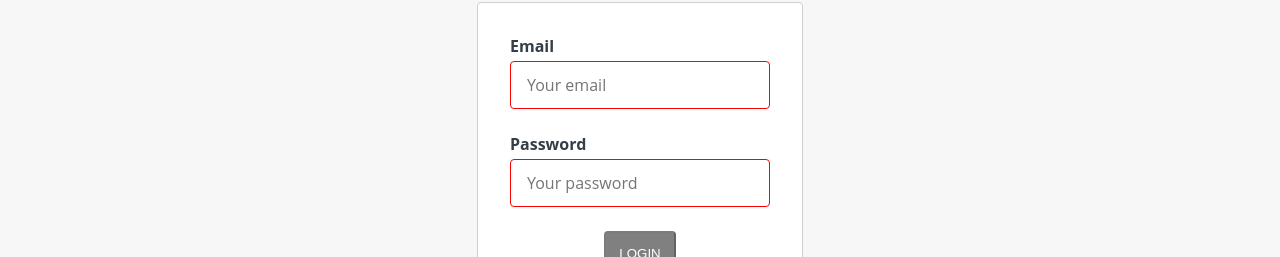
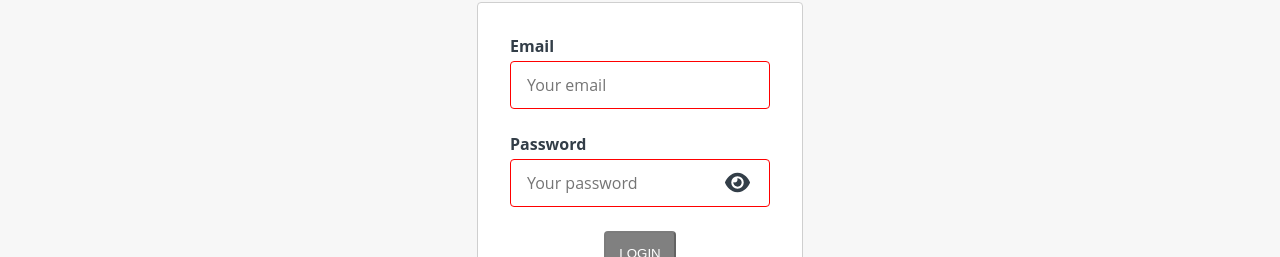
Before and after one commit to halaveika/courses-app, an Angular app: page / in a window 1280 px wide. Shown: the part 415-672 px from the top of the page. Built offline with nearby package versions, Linux system fonts and the light colour scheme.

Commit message:
feat: add custom toggle password pipe for login and register form

```diff
--- a/src/app/shared/components/login-form/login-form.component.html
+++ b/src/app/shared/components/login-form/login-form.component.html
@@ -28,8 +28,8 @@
             placeholder="Your password"
             [(ngModel)]="loginModel.password"
             name="password"
-            #password="ngModel"
             required
+            togglePassword
           />
           <div *ngIf="loginForm.submitted || loginForm.controls['password']?.touched">
             <div *ngIf="loginForm.controls['password'].errors?.['required']">Password is required</div>
--- a/src/app/shared/components/login-form/login-form.component.scss
+++ b/src/app/shared/components/login-form/login-form.component.scss
@@ -30,6 +30,9 @@
 .app-plate {
   width: fit-content;
   min-height: auto;
+  .form__control {
+    position: relative;
+  }
 }
 
 .form__action {
--- a/src/app/shared/components/login-form/login-form.component.ts
+++ b/src/app/shared/components/login-form/login-form.component.ts
@@ -1,6 +1,8 @@
 import { Component, EventEmitter, Output } from '@angular/core';
 import { LoginAction } from '../../models/loginAction-type';
 import { LoginModel } from '../../models/loginModel-type';
+import { FaIconLibrary } from '@fortawesome/angular-fontawesome';
+import { fas } from '@fortawesome/free-solid-svg-icons';
 
 @Component({
   selector: 'app-login-form',
@@ -11,6 +13,9 @@ export class LoginFormComponent {
   @Output() loginSubmitted = new EventEmitter<LoginAction>();
   @Output() register = new EventEmitter<string>();
   loginModel: LoginModel = {email:'',password: ''}
+  constructor(public library: FaIconLibrary) {
+    library.addIconPacks(fas);
+  }
 
   onSubmit() {
     if (this.loginModel.email && this.loginModel.password) {
--- a/src/app/shared/components/registration-form/registration-form.component.html
+++ b/src/app/shared/components/registration-form/registration-form.component.html
@@ -36,6 +36,7 @@
           id="password"
           placeholder="Input text"
           formControlName="password"
+          togglePassword
         />
         <div *ngIf="registrationForm.get('password')?.invalid && (registrationForm.get('password')?.touched || submitted)">
           <div *ngIf="registrationForm.get('password')?.errors?.['required']">Password is required</div>
--- a/src/app/shared/components/registration-form/registration-form.component.scss
+++ b/src/app/shared/components/registration-form/registration-form.component.scss
@@ -8,6 +8,9 @@
 .app-plate {
   width: fit-content;
   min-height: auto;
+  .form__control {
+    position: relative;
+  }
   .registration-form {
     max-width: 260px;
     width: fit-content;
--- a/src/app/shared/components/registration-form/registration-form.component.ts
+++ b/src/app/shared/components/registration-form/registration-form.component.ts
@@ -2,7 +2,6 @@ import { Component, Output, EventEmitter } from '@angular/core';
 import { FormGroup, FormBuilder, Validators } from '@angular/forms';
 import { EmailValidatorDirective } from '../../../shared/directives/email-validator.directive';
 import { LoginAction } from '../../models/loginAction-type';
-import { LoginModel } from '../../models/loginModel-type';
 
 @Component({
   selector: 'app-registration-form',
@@ -12,12 +11,12 @@ import { LoginModel } from '../../models/loginModel-type';
 export class RegistrationFormComponent {
   registrationForm: FormGroup;
   submitted = false;
+  togglePassword = false;
   @Output() loginSubmitted = new EventEmitter<LoginAction>();
   @Output() login = new EventEmitter<string>();
 
   constructor(private formBuilder: FormBuilder) {
     this.registrationForm = this.formBuilder.group({
-      name: ['', [Validators.required, Validators.minLength(6)]],
       email: ['', [Validators.required, new EmailValidatorDirective()]],
       password: ['', [Validators.required]],
     });
--- /dev/null
+++ b/src/app/shared/directives/toggle-password.directive.ts
@@ -0,0 +1,36 @@
+import { Directive, ElementRef } from '@angular/core';
+import { FaIconLibrary } from '@fortawesome/angular-fontawesome';
+import { fas } from '@fortawesome/free-solid-svg-icons';
+
+@Directive({
+  selector: '[togglePassword]'
+})
+export class TogglePasswordDirective {
+
+  private _shown = false;
+
+  constructor(private el: ElementRef, private library: FaIconLibrary) {
+    library.addIconPacks(fas);
+    const parent = this.el.nativeElement.parentNode;
+    const toggleBtn = document.createElement('div');
+    toggleBtn.classList.add('toggle-btn');
+    toggleBtn.style.width = "25px";
+    toggleBtn.style.height = "25px";
+    toggleBtn.innerHTML=`<fa-icon _ngcontent-rau-c20="" class="ng-fa-icon" ng-reflect-icon="fas,eye"><svg role="img" aria-hidden="true" focusable="false" data-prefix="fas" data-icon="eye" class="svg-inline--fa fa-eye" xmlns="http://www.w3.org/2000/svg" viewBox="0 0 576 512" style="display: block; width: 100%; height: 100%;"><path fill="currentColor" d="M288 32c-80.8 0-145.5 36.8-192.6 80.6C48.6 156 17.3 208 2.5 243.7c-3.3 7.9-3.3 16.7 0 24.6C17.3 304 48.6 356 95.4 399.4C142.5 443.2 207.2 480 288 480s145.5-36.8 192.6-80.6c46.8-43.5 78.1-95.4 93-131.1c3.3-7.9 3.3-16.7 0-24.6c-14.9-35.7-46.2-87.7-93-131.1C433.5 68.8 368.8 32 288 32zM144 256a144 144 0 1 1 288 0 144 144 0 1 1 -288 0zm144-64c0 35.3-28.7 64-64 64c-7.1 0-13.9-1.2-20.3-3.3c-5.5-1.8-11.9 1.6-11.7 7.4c.3 6.9 1.3 13.8 3.2 20.7c13.7 51.2 66.4 81.6 117.6 67.9s81.6-66.4 67.9-117.6c-11.1-41.5-47.8-69.4-88.6-71.1c-5.8-.2-9.2 6.1-7.4 11.7c2.1 6.4 3.3 13.2 3.3 20.3z"></path></svg></fa-icon>`
+    toggleBtn.addEventListener('click', () => {
+      this.toggle(toggleBtn);
+    });
+    parent.appendChild(toggleBtn);
+  }
+
+  toggle(toggleBtn:Element) {
+    this._shown = !this._shown;
+    if (this._shown) {
+      this.el.nativeElement.setAttribute('type', 'text');
+      toggleBtn.innerHTML=`<fa-icon _ngcontent-rau-c20="" class="ng-fa-icon" ng-reflect-icon="fas,eye"><svg role="img" aria-hidden="true" focusable="false" data-prefix="fas" data-icon="eye" class="svg-inline--fa fa-eye" xmlns="http://www.w3.org/2000/svg" viewBox="0 0 576 512" style="display: block; width: 100%; height: 100%;"><path fill="currentColor" d="M288 32c-80.8 0-145.5 36.8-192.6 80.6C48.6 156 17.3 208 2.5 243.7c-3.3 7.9-3.3 16.7 0 24.6C17.3 304 48.6 356 95.4 399.4C142.5 443.2 207.2 480 288 480s145.5-36.8 192.6-80.6c46.8-43.5 78.1-95.4 93-131.1c3.3-7.9 3.3-16.7 0-24.6c-14.9-35.7-46.2-87.7-93-131.1C433.5 68.8 368.8 32 288 32zM144 256a144 144 0 1 1 288 0 144 144 0 1 1 -288 0zm144-64c0 35.3-28.7 64-64 64c-7.1 0-13.9-1.2-20.3-3.3c-5.5-1.8-11.9 1.6-11.7 7.4c.3 6.9 1.3 13.8 3.2 20.7c13.7 51.2 66.4 81.6 117.6 67.9s81.6-66.4 67.9-117.6c-11.1-41.5-47.8-69.4-88.6-71.1c-5.8-.2-9.2 6.1-7.4 11.7c2.1 6.4 3.3 13.2 3.3 20.3z"></path></svg></fa-icon>`
+    } else {
+      this.el.nativeElement.setAttribute('type', 'password');
+      toggleBtn.innerHTML=`<fa-icon _ngcontent-gxy-c20="" class="ng-fa-icon" ng-reflect-icon="fas,eye-slash"><svg role="img" aria-hidden="true" focusable="false" data-prefix="fas" data-icon="eye-slash" class="svg-inline--fa fa-eye-slash" xmlns="http://www.w3.org/2000/svg" viewBox="0 0 640 512" style="display: block; width: 100%; height: 100%;"><path fill="currentColor" d="M38.8 5.1C28.4-3.1 13.3-1.2 5.1 9.2S-1.2 34.7 9.2 42.9l592 464c10.4 8.2 25.5 6.3 33.7-4.1s6.3-25.5-4.1-33.7L525.6 386.7c39.6-40.6 66.4-86.1 79.9-118.4c3.3-7.9 3.3-16.7 0-24.6c-14.9-35.7-46.2-87.7-93-131.1C465.5 68.8 400.8 32 320 32c-68.2 0-125 26.3-169.3 60.8L38.8 5.1zM223.1 149.5C248.6 126.2 282.7 112 320 112c79.5 0 144 64.5 144 144c0 24.9-6.3 48.3-17.4 68.7L408 294.5c8.4-19.3 10.6-41.4 4.8-63.3c-11.1-41.5-47.8-69.4-88.6-71.1c-5.8-.2-9.2 6.1-7.4 11.7c2.1 6.4 3.3 13.2 3.3 20.3c0 10.2-2.4 19.8-6.6 28.3l-90.3-70.8zM373 389.9c-16.4 6.5-34.3 10.1-53 10.1c-79.5 0-144-64.5-144-144c0-6.9 .5-13.6 1.4-20.2L83.1 161.5C60.3 191.2 44 220.8 34.5 243.7c-3.3 7.9-3.3 16.7 0 24.6c14.9 35.7 46.2 87.7 93 131.1C174.5 443.2 239.2 480 320 480c47.8 0 89.9-12.9 126.2-32.5L373 389.9z"></path></svg></fa-icon>`
+    }
+  }
+}
--- a/src/app/shared/shared.module.ts
+++ b/src/app/shared/shared.module.ts
@@ -17,6 +17,7 @@ import { ConfirmModalComponent } from './confirm-modal/confirm-modal.component';
 import { EmailValidatorDirective } from './directives/email-validator.directive';
 import { DurationPipe } from './pipes/duration.pipe';
 import { CreationDatePipe } from './pipes/creation-date.pipe';
+import { TogglePasswordDirective } from './directives/toggle-password.directive';
 
 const components = [
   HeaderComponent,
@@ -32,13 +33,13 @@ const components = [
 ];
 
 @NgModule({
-  declarations: [components, ConfirmModalComponent,EmailValidatorDirective,DurationPipe,CreationDatePipe],
+  declarations: [components, ConfirmModalComponent,EmailValidatorDirective,DurationPipe,CreationDatePipe,TogglePasswordDirective],
   imports: [
     CommonModule,
     FontAwesomeModule,
     FormsModule,
     ReactiveFormsModule,
   ],
-  exports: [components,EmailValidatorDirective,DurationPipe,CreationDatePipe]
+  exports: [components,EmailValidatorDirective,DurationPipe,CreationDatePipe,TogglePasswordDirective]
 })
 export class SharedModule { }
--- a/src/styles.scss
+++ b/src/styles.scss
@@ -51,3 +51,10 @@ h2 {
 .error__message {
   color: #FF0000;
 }
+
+.toggle-btn {
+  position: absolute;
+  right: 20px;
+  top: 50%;
+  cursor: pointer;
+}
```
